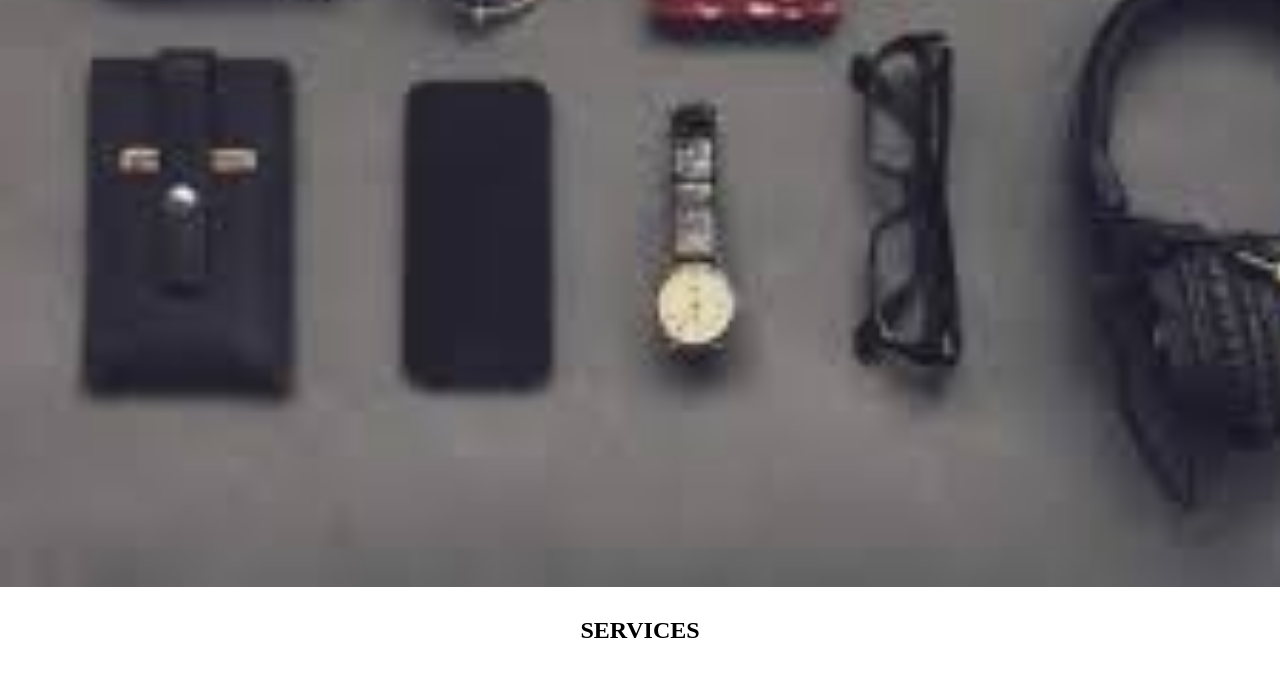
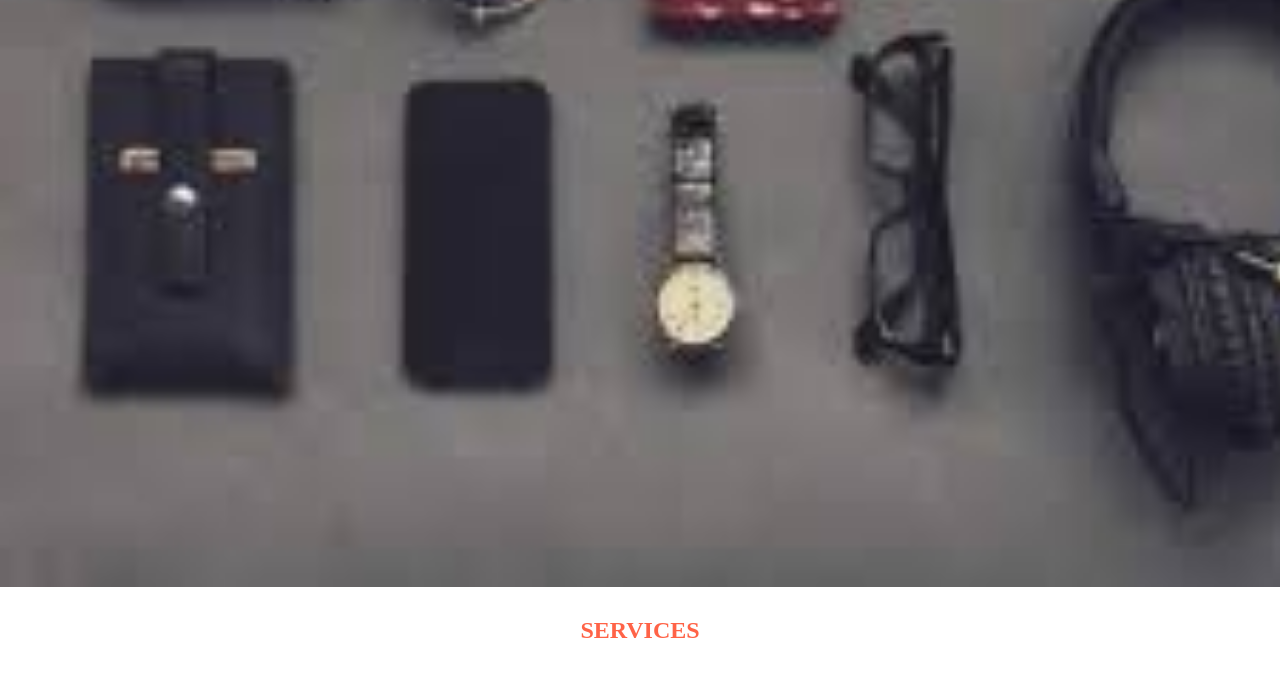
Before and after one commit to TALGAS123/Online-project-1, a plain HTML site: page index.html in a window 1280 px wide. In both pictures the pointer is over the link 639 px from the left and 1143 px from the top of the page. Shown: the part 513-1190 px from the top of the page. Drawn offline with Linux system fonts and the light colour scheme.

Commit message:
code added

```diff
--- a/style.css
+++ b/style.css
@@ -119,5 +119,5 @@
 }
 
 .footer-section h1 a:hover{
-    color: black;
+    color: tomato;
 }
```
